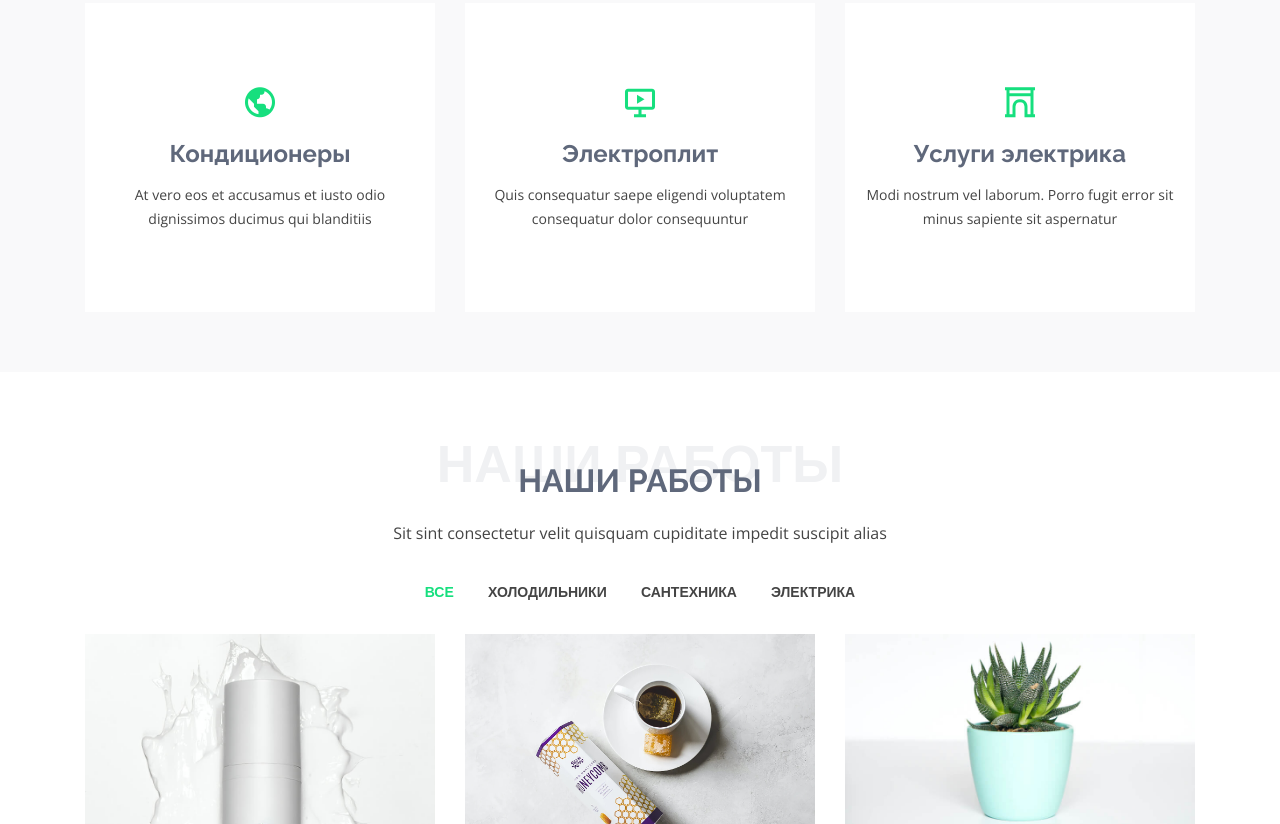
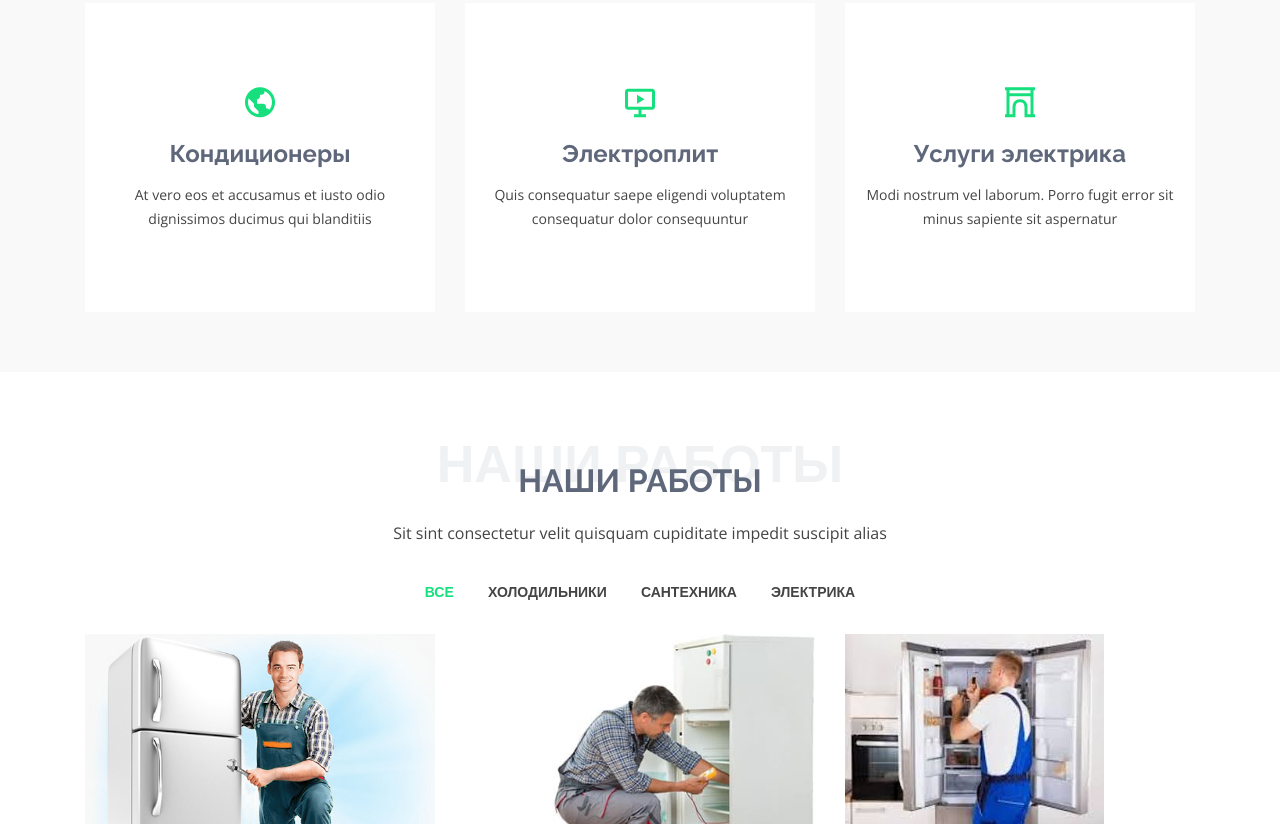
Before and after one commit to Bektemir1/houseservice, a plain HTML site: page index.html in a window 1280 px wide. Shown: the part 1976-2800 px from the top of the page. Drawn offline with nearby package versions, Linux system fonts and the light colour scheme.

Commit message:
added image

```diff
--- a/index.html
+++ b/index.html
@@ -254,31 +254,31 @@
         <div class="row portfolio-container">
 
           <div class="col-lg-4 col-md-6 portfolio-item filter-app">
-            <img src="assets/img/portfolio/portfolio-1.jpg" class="img-fluid" alt="">
+            <img src="assets/img/hol1.png" class="img-fluid" alt="">
             <div class="portfolio-info">
               <h4>App 1</h4>
               <p>App</p>
-              <a href="assets/img/portfolio/portfolio-1.jpg" data-gall="portfolioGallery" class="venobox preview-link" title="App 1"><i class="bx bx-plus"></i></a>
+              <a href="assets/img/hol1.png" data-gall="portfolioGallery" class="venobox preview-link" title="App 1"><i class="bx bx-plus"></i></a>
               <a href="portfolio-details.html" class="details-link" title="More Details"><i class="bx bx-link"></i></a>
             </div>
           </div>
 
           <div class="col-lg-4 col-md-6 portfolio-item filter-web">
-            <img src="assets/img/portfolio/portfolio-2.jpg" class="img-fluid" alt="">
+            <img src="assets/img/hol2.jpg" class="img-fluid" alt="">
             <div class="portfolio-info">
               <h4>Web 3</h4>
               <p>Web</p>
-              <a href="assets/img/portfolio/portfolio-2.jpg" data-gall="portfolioGallery" class="venobox preview-link" title="Web 3"><i class="bx bx-plus"></i></a>
+              <a href="assets/img/hol2.jpg" data-gall="portfolioGallery" class="venobox preview-link" title="Web 3"><i class="bx bx-plus"></i></a>
               <a href="portfolio-details.html" class="details-link" title="More Details"><i class="bx bx-link"></i></a>
             </div>
           </div>
 
           <div class="col-lg-4 col-md-6 portfolio-item filter-app">
-            <img src="assets/img/portfolio/portfolio-3.jpg" class="img-fluid" alt="">
+            <img src="assets/img/hol3.jpeg" class="img-fluid" alt="">
             <div class="portfolio-info">
               <h4>App 2</h4>
               <p>App</p>
-              <a href="assets/img/portfolio/portfolio-3.jpg" data-gall="portfolioGallery" class="venobox preview-link" title="App 2"><i class="bx bx-plus"></i></a>
+              <a href="assets/img/hol3.jpeg" data-gall="portfolioGallery" class="venobox preview-link" title="App 2"><i class="bx bx-plus"></i></a>
               <a href="portfolio-details.html" class="details-link" title="More Details"><i class="bx bx-link"></i></a>
             </div>
           </div>
@@ -539,7 +539,7 @@
 
           </div>
           <div class="col-lg-7">
-            <iframe src="https://www.google.com/maps/embed?pb=!1m14!1m8!1m3!1d12097.433213460943!2d-74.0062269!3d40.7101282!3m2!1i1024!2i768!4f13.1!3m3!1m2!1s0x0%3A0xb89d1fe6bc499443!2sDowntown+Conference+Center!5e0!3m2!1smk!2sbg!4v1539943755621" frameborder="0" style="border:0; width: 100%; height: 290px;" allowfullscreen></iframe>
+            <iframe src="https://www.google.com/maps/embed?pb=!1m18!1m12!1m3!1d2924.8199079155384!2d74.58285545037994!3d42.85553571155813!2m3!1f0!2f0!3f0!3m2!1i1024!2i768!4f13.1!3m3!1m2!1s0x389ec9d30614cf8d%3A0xb95a1419afc8c4d!2sAsia%20Mall!5e0!3m2!1sen!2skg!4v1607602713992!5m2!1sen!2skg" width="600" height="450" frameborder="0" style="border:0;" allowfullscreen="" aria-hidden="false" tabindex="0"></iframe>
           </div>
 
 
```
Also changed, not shown: assets/img/hol1.png (added), assets/img/hol2.jpg (added), assets/img/hol3.jpeg (added).
